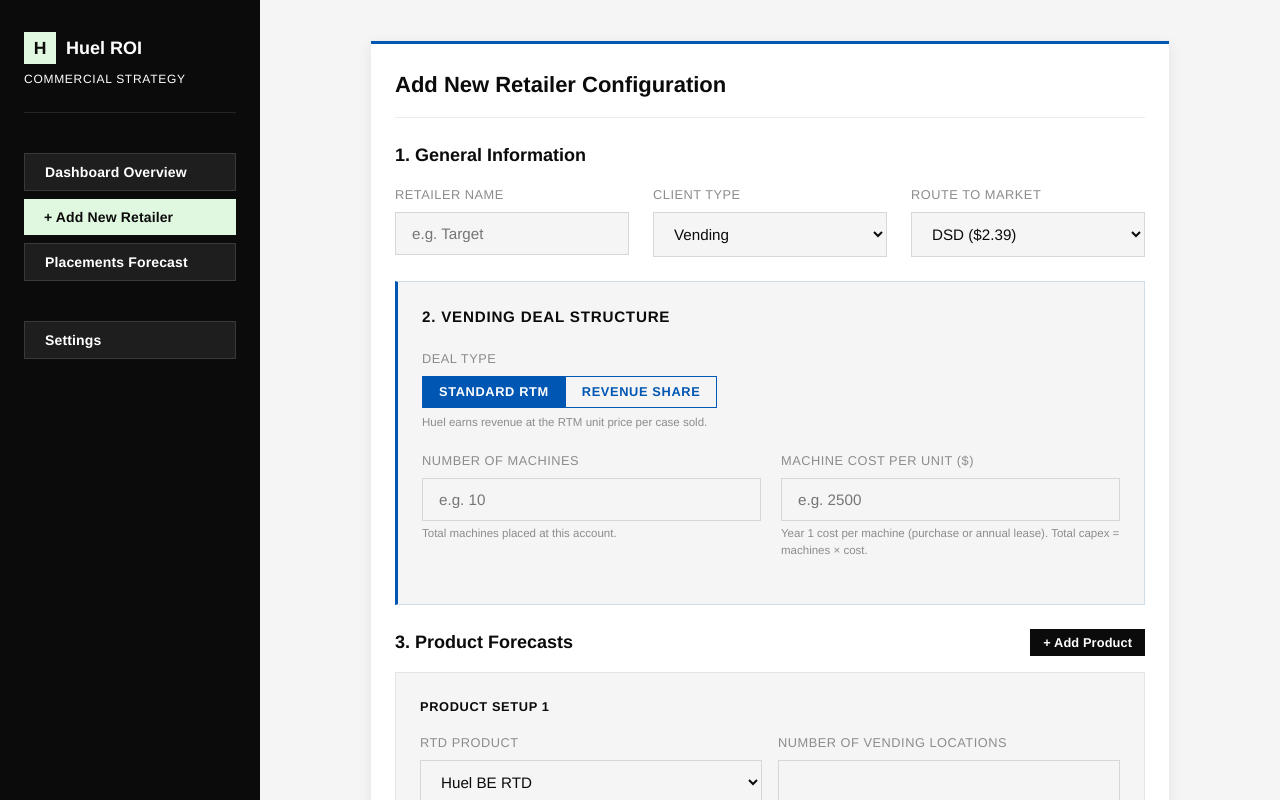
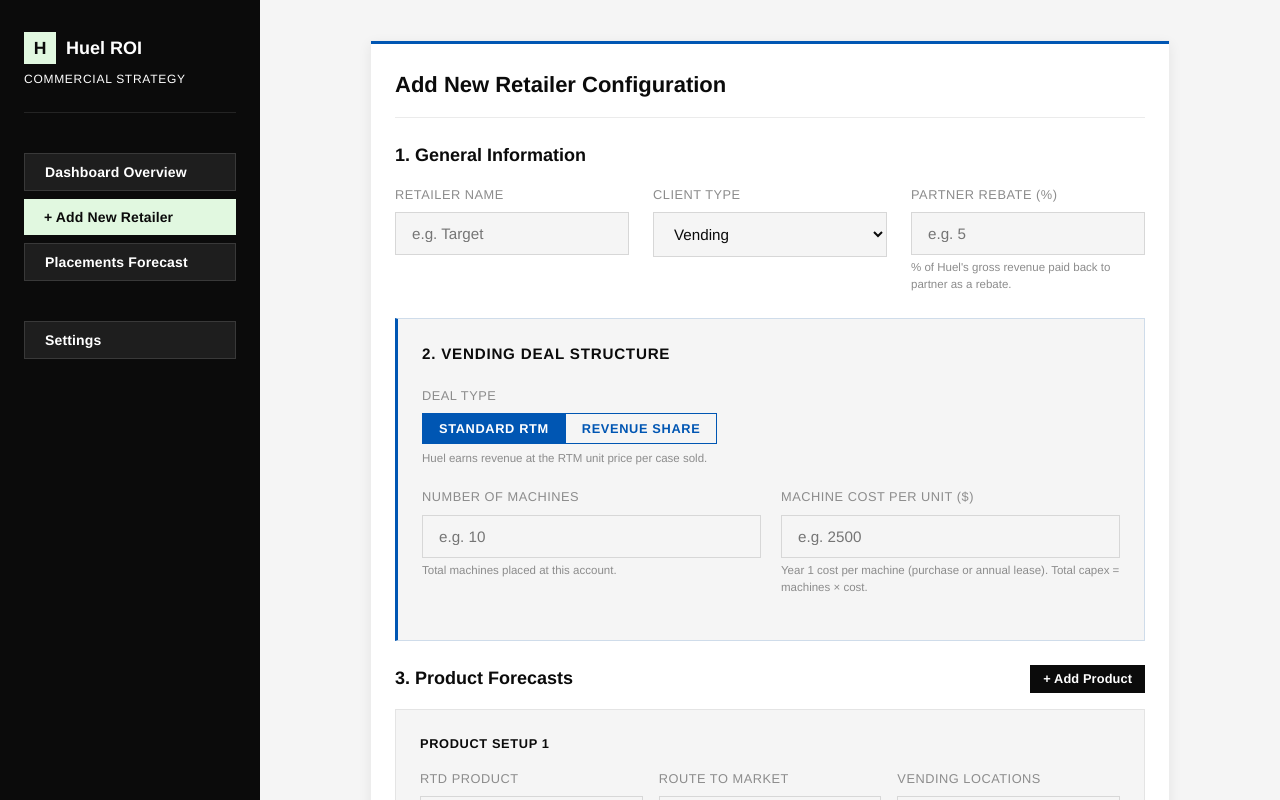
Before and after one commit to hammah12/huel-roi-dashboard, a React (Vite) app: page / in a window 1280 px wide. Both pictures are taken after a click on the button "+ Add New Retailer". Shown: the top 800 px of the page. Built offline with nearby package versions, Linux system fonts and the light colour scheme.

Commit message:
RTM per product, rebate as %, card layout improvements

```diff
--- a/src/components/ClientForm.jsx
+++ b/src/components/ClientForm.jsx
@@ -7,6 +7,7 @@
 
     const emptyProduct = {
         productName: productList[0]?.name || 'Huel BE RTD',
+        routeToMarket: 'DSD',
         numStores: '',
         baseVelocity: '',
         srp: '',
@@ -19,7 +20,7 @@
     const [formData, setFormData] = useState({
         retailerName: '',
         clientType: 'Vending',
-        routeToMarket: 'DSD',
+        rebate: '',
         dealType: 'standard',
         numMachines: '',
         machineCostPerUnit: '',
@@ -30,29 +31,35 @@
 
     useEffect(() => {
         if (initialData) {
+            // Legacy: top-level routeToMarket — migrate down to each product
+            const legacyRtm = initialData.routeToMarket || 'DSD';
             if (initialData.products) {
-                // Ensure existing clients have the new vending fields
                 setFormData({
                     dealType: 'standard',
                     numMachines: '',
                     machineCostPerUnit: '',
                     revenueSharePct: '',
                     revenueShareMin: '',
+                    rebate: '',
                     ...initialData,
-                    products: initialData.products.map(({ machineCostPerUnit: _mc, ...p }) => p)
+                    products: initialData.products.map(({ machineCostPerUnit: _mc, ...p }) => ({
+                        ...p,
+                        // If product doesn't have its own RTM yet, inherit from top-level
+                        routeToMarket: p.routeToMarket || legacyRtm,
+                    })),
                 });
             } else {
-                const { retailerName, routeToMarket, clientType, ...productData } = initialData;
+                const { retailerName, routeToMarket: _rtm, clientType, ...productData } = initialData;
                 setFormData({
                     retailerName,
-                    routeToMarket,
                     clientType: clientType || 'Vending',
+                    rebate: '',
                     dealType: 'standard',
                     numMachines: '',
                     machineCostPerUnit: '',
                     revenueSharePct: '',
                     revenueShareMin: '',
-                    products: [{ ...productData }]
+                    products: [{ routeToMarket: legacyRtm, ...productData }],
                 });
             }
         }
@@ -153,13 +160,21 @@
                             </select>
                         </div>
                         <div>
-                            <label className="form-label">Route to Market</label>
-                            <select name="routeToMarket" value={formData.routeToMarket} onChange={handleGeneralChange} className="form-select">
-                                <option value="DSD">DSD ($2.39)</option>
-                                <option value="Distributor">Distributor ($2.52)</option>
-                                <option value="Direct to Retailer">Direct to Retailer Wholesale ($2.85)</option>
-                                <option value="Wholesale">Wholesale ($3.00)</option>
-                            </select>
+                            <label className="form-label">Partner Rebate (%)</label>
+                            <input
+                                type="number"
+                                name="rebate"
+                                value={formData.rebate}
+                                onChange={handleGeneralChange}
+                                className="form-input"
+                                min="0"
+                                max="100"
+                                step="0.1"
+                                placeholder="e.g. 5"
+                            />
+                            <small style={{ display: 'block', marginTop: '4px', fontSize: '0.72rem', color: 'var(--huel-mid-gray)' }}>
+                                % of Huel's gross revenue paid back to partner as a rebate.
+                            </small>
                         </div>
                     </div>
                 </div>
@@ -292,7 +307,8 @@
 
                             <h4 className="mb-4" style={{ color: 'var(--huel-dark)', fontFamily: 'var(--font-heading)', textTransform: 'uppercase', letterSpacing: '0.05em', fontSize: '0.8rem' }}>Product Setup {index + 1}</h4>
 
-                            <div className="grid grid-cols-2 gap-4 mb-6">
+                            {/* Row 1: Product · RTM · Locations */}
+                            <div className="grid gap-4 mb-4" style={{ gridTemplateColumns: '1fr 1fr 1fr' }}>
                                 <div>
                                     <label className="form-label">RTD Product</label>
                                     <select name="productName" value={product.productName} onChange={(e) => handleProductChange(index, e)} className="form-select">
@@ -302,7 +318,16 @@
                                     </select>
                                 </div>
                                 <div>
-                                    <label className="form-label">{isVending ? 'Number of Vending Locations' : 'Number of Stores'}</label>
+                                    <label className="form-label">Route to Market</label>
+                                    <select name="routeToMarket" value={product.routeToMarket || 'DSD'} onChange={(e) => handleProductChange(index, e)} className="form-select">
+                                        <option value="DSD">DSD</option>
+                                        <option value="Distributor">Distributor</option>
+                                        <option value="Direct to Retailer">Direct to Retailer</option>
+                                        <option value="Wholesale">Wholesale</option>
+                                    </select>
+                                </div>
+                                <div>
+                                    <label className="form-label">{isVending ? 'Vending Locations' : 'Stores'}</label>
                                     <input
                                         type="number"
                                         name="numStores"
@@ -313,6 +338,9 @@
                                         required
                                     />
                                 </div>
+                            </div>
+                            {/* Row 2: Velocity · SRP */}
+                            <div className="grid grid-cols-2 gap-4 mb-6">
                                 <div>
                                     <label className="form-label">Base Velocity (Units/Location/Wk)</label>
                                     <input
--- a/src/components/DashboardOverview.jsx
+++ b/src/components/DashboardOverview.jsx
@@ -175,6 +175,18 @@
                     </div>
                 )}
 
+                {/* Rebate row (conditional) */}
+                {huel.totalRebate > 0 && (
+                    <div style={{ display: 'flex', justifyContent: 'space-between', alignItems: 'center' }}>
+                        <span style={{ fontSize: '0.72rem', color: 'var(--huel-mid-gray)', textTransform: 'uppercase', letterSpacing: '0.04em' }}>
+                            Partner Rebate ({formatPercent(huel.rebatePct)})
+                        </span>
+                        <span style={{ fontWeight: 700, fontSize: '0.82rem', color: 'var(--huel-pink)' }}>
+                            −{formatCurrency(huel.totalRebate)}
+                        </span>
+                    </div>
+                )}
+
                 {/* Retailer margin + breakeven on one row */}
                 <div style={{ display: 'flex', justifyContent: 'space-between', alignItems: 'center' }}>
                     <span style={{ fontSize: '0.72rem', color: 'var(--huel-mid-gray)', textTransform: 'uppercase', letterSpacing: '0.04em' }}>
--- a/src/utils/calculations.js
+++ b/src/utils/calculations.js
@@ -21,7 +21,12 @@
 
 export function calculateROI(clientData) {
   const productsList = clientData.products || [clientData];
-  const huelUnitPrice = PRICING_TIERS[clientData.routeToMarket] || 2.85;
+
+  // RTM is now per-product; keep a fallback for legacy top-level routeToMarket
+  const legacyRtm = clientData.routeToMarket || 'DSD';
+
+  // Account-level rebate — stored as a % of Huel gross revenue
+  const rebatePct = Number(clientData.rebate) / 100 || 0;
 
   // Vending revenue-share deal flag
   const isRevenueShare =
@@ -45,6 +50,9 @@
 
   productsList.forEach(prod => {
     const productDef = PRODUCTS[prod.productName] || PRODUCTS["Huel BE RTD"];
+
+    // Per-product RTM price (falls back to legacy top-level RTM)
+    const huelUnitPrice = PRICING_TIERS[prod.routeToMarket || legacyRtm] || 2.85;
 
     const stores = Number(prod.numStores) || 0;
     const velocity = Number(prod.baseVelocity) || 0;
@@ -95,15 +103,15 @@
       partnerPayout = Math.max(revenueShareMin, splitAmount);
     }
 
-    // ── Trade Expenses ───────────────────────────────────────────────
+    // ── Trade Expenses (rebate calculated after loop on total revenue) ──
     const freeFillValue = Number(prod.slottingFreeFillQty || 0) * huelUnitPrice;
     const tradeExpenses =
       Number(prod.slottingFixed || 0) +
       freeFillValue +
       Number(prod.tprs || 0) +
       Number(prod.marketing || 0) +
-      machineCost + // machine capex (first product only)
-      partnerPayout;  // partner revenue share payout
+      machineCost +    // machine capex (first product only)
+      partnerPayout;   // partner revenue share payout (first product only)
 
     totalYear1GrossRevenue += year1GrossRevenue;
     totalYear1GrossProfit += year1GrossProfit;
@@ -119,6 +127,10 @@
     totalRetailerYear1Revenue += retailerYear1Revenue;
     totalRetailerCost += retailerCost;
   });
+
+  // Rebate = % of total gross revenue, added to trade costs after loop
+  const totalRebate = totalYear1GrossRevenue * rebatePct;
+  totalTradeExpenses += totalRebate;
 
   const totalYear1Ebitda = totalYear1GrossProfit - totalTradeExpenses;
   const ebitdaMarginPercent = totalYear1GrossRevenue > 0
@@ -145,6 +157,8 @@
       totalTradeExpenses,
       totalMachineCost,
       totalPartnerPayout,
+      totalRebate,
+      rebatePct,
       numMachines: Number(clientData.numMachines) || 0,
       annualUnits: totalAnnualUnitsAcrossProducts,
       year1Ebitda: totalYear1Ebitda,
```
